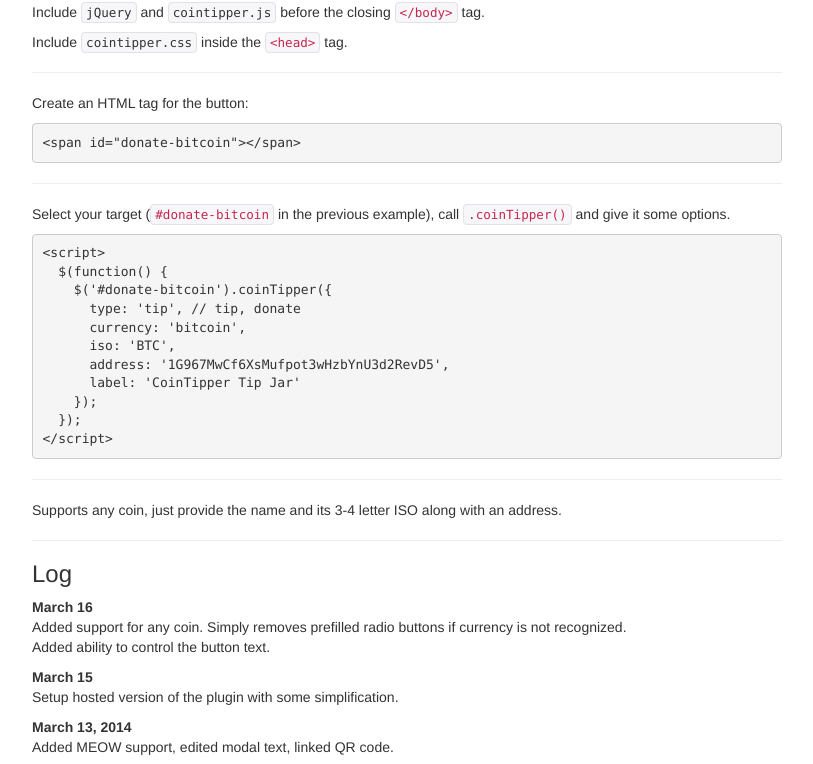
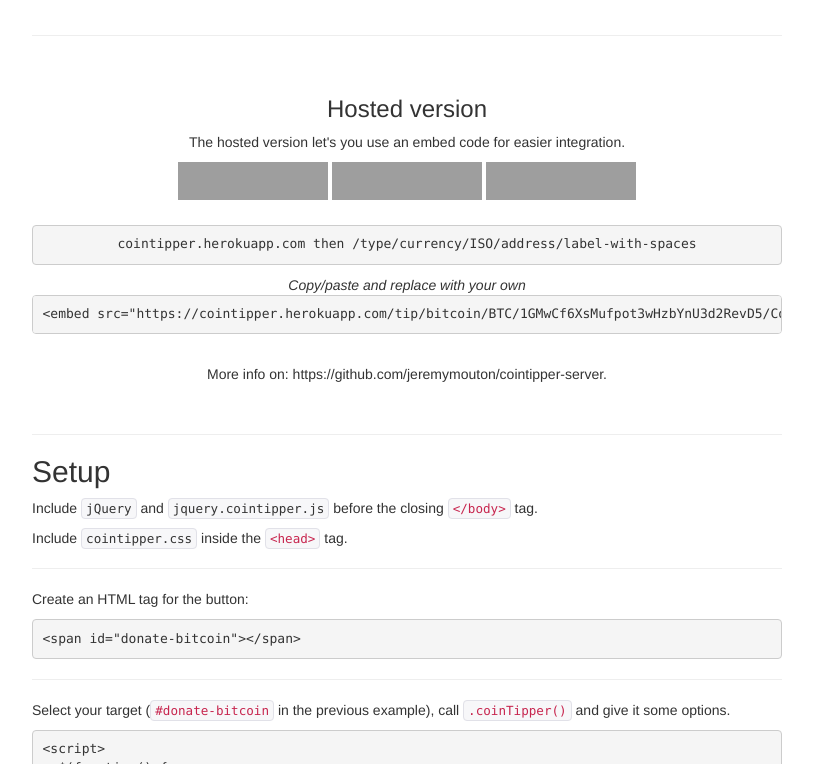
Before and after one commit to jeremymouton/cointipper, a plain HTML site: page index.html in a window 1280 px wide. Shown: the part 299-1063 px from the top of the page, without its empty margins (233-1046 px from the left). Drawn offline with nearby package versions, Linux system fonts and the light colour scheme; grey boxes are pictures that could not be loaded.

Commit message:
Instructions update

```diff
--- a/index.html
+++ b/index.html
@@ -22,19 +22,50 @@
 					<small><a href="https://github.com/jeremymouton/cointipper">View on Github</a></small>
 				</div>
 
-				<p style="text-align: center;">
+				<br>
+				<div style="text-align: center;">
+					<h3>Demo</h3>
 					<span id="donate-bitcoin" class="donate-btn"></span>
 					<span id="donate-dogecoin" class="donate-btn"></span>
 					<span id="donate-kittehcoin" class="donate-btn"></span>
 					<span id="donate-mycoin" class="donate-btn"></span>
-				</p>
+				</div>
+
+				<br>
+
+				<hr>
+
+				<div style="text-align: center;">
+					<br>
+					<h3>Hosted version</h3>
+
+					<p>The hosted version let's you use an embed code for easier integration.</p>
+
+					<embed src="https://cointipper.herokuapp.com/tip/bitcoin/BTC/1GMwCf6XsMufpot3wHzbYnU3d2RevD5/CoinTipper-Donation-Jar" height="38" width="150"> <embed src="https://cointipper.herokuapp.com/donate/dogecoin/DOGE/DAxYkK3nGQPasscKYmbMswQJoV3h8y4aEW/CoinTipper-Donation-Jar" height="38" width="150"> <embed src="https://cointipper.herokuapp.com/donate/kittehcoin/MEOW/KTxtYiB28YV5pBgy5GRwdFqWDx9RERVRNv/CoinTipper" height="38" width="150">
+
+						<br>
+						<br>
+
+<pre>
+cointipper.herokuapp.com then /type/currency/ISO/address/label-with-spaces
+</pre>
+
+<i>Copy/paste and replace with your own</i>
+<pre>
+&lt;embed src="https://cointipper.herokuapp.com/tip/bitcoin/BTC/1GMwCf6XsMufpot3wHzbYnU3d2RevD5/CoinTipper-Donation-Jar" height="38" width="150">
+</pre>
+					<br>
+					<p>More info on: <a href="https://github.com/jeremymouton/cointipper-server">https://github.com/jeremymouton/cointipper-server</a>.</p>
+
+					<br>
+				</div>
 
 				<hr>
 
 				<h2>Setup</h2>
-				<p>Include <code><a href="http://jquery.com/download/">jQuery</a></code> and <code><a href="https://raw.github.com/jeremymouton/cointipper/master/dist/cointipper.js">cointipper.js</a></code> before the closing <code>&lt;/body></code> tag.</p>
+				<p>Include <code><a href="http://jquery.com/download/">jQuery</a></code> and <code><a href="https://raw.github.com/jeremymouton/cointipper/master/dist/jquery.cointipper-pack.min.js">jquery.cointipper.js</a></code> before the closing <code>&lt;/body></code> tag.</p>
 
-				<p>Include <code><a href="https://raw.github.com/jeremymouton/cointipper/master/dist/cointipper.css">cointipper.css</a></code> inside the <code>&lt;head></code> tag.</p>
+				<p>Include <code><a href="https://raw.github.com/jeremymouton/cointipper/master/dist/cointipper.min.css">cointipper.css</a></code> inside the <code>&lt;head></code> tag.</p>
 
 				<hr>
 
```
